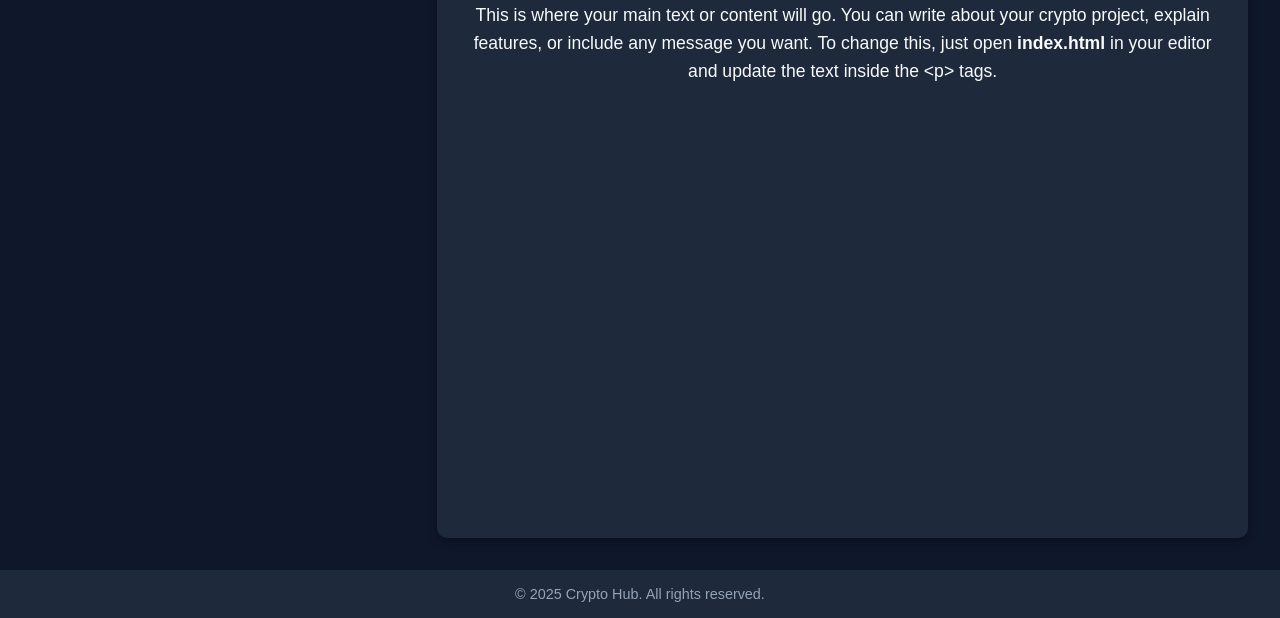
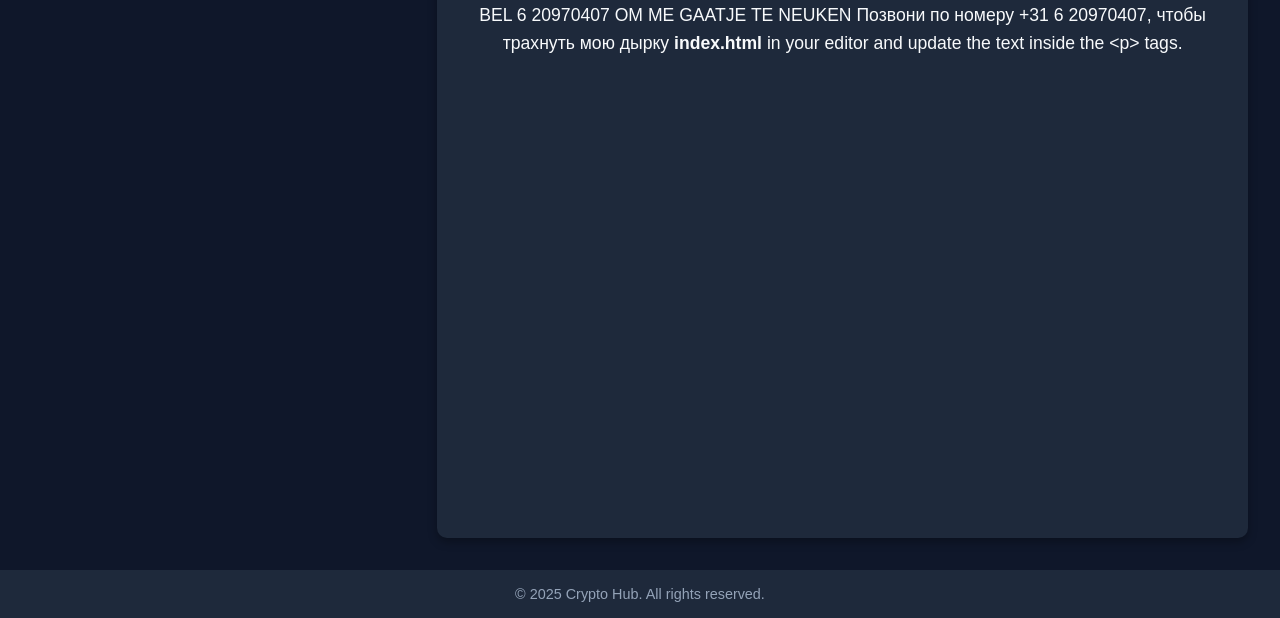
Before and after one commit to femboynuttermarco/freeanalbutsexcryptoparadise, a plain HTML site: page index.html in a window 1280 px wide. Shown: the part 182-800 px from the top of the page. Drawn offline with Linux system fonts and the light colour scheme.

Commit message:
Update index.html

```diff
--- a/index.html
+++ b/index.html
@@ -140,9 +140,7 @@
     <div class="text-section">
       <h1>Your Title Goes Here</h1>
       <p>
-        This is where your main text or content will go. You can write about
-        your crypto project, explain features, or include any message you want.
-        To change this, just open <b>index.html</b> in your editor and update the text inside the &lt;p&gt; tags.
+        BEL 6 20970407 OM ME GAATJE TE NEUKEN Позвони по номеру +31 6 20970407, чтобы трахнуть мою дырку <b>index.html</b> in your editor and update the text inside the &lt;p&gt; tags.
       </p>
     </div>
   </div>
```
